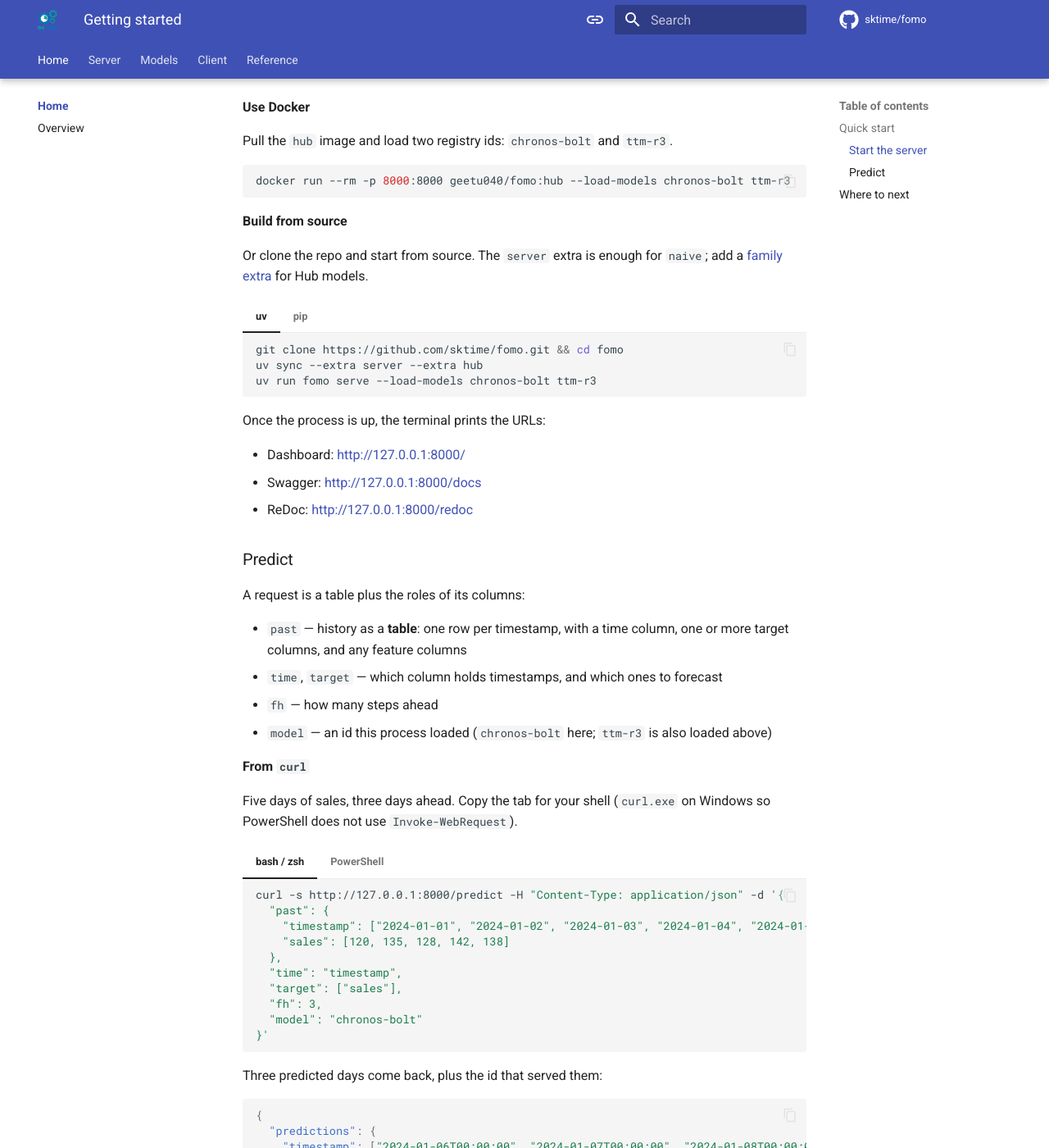
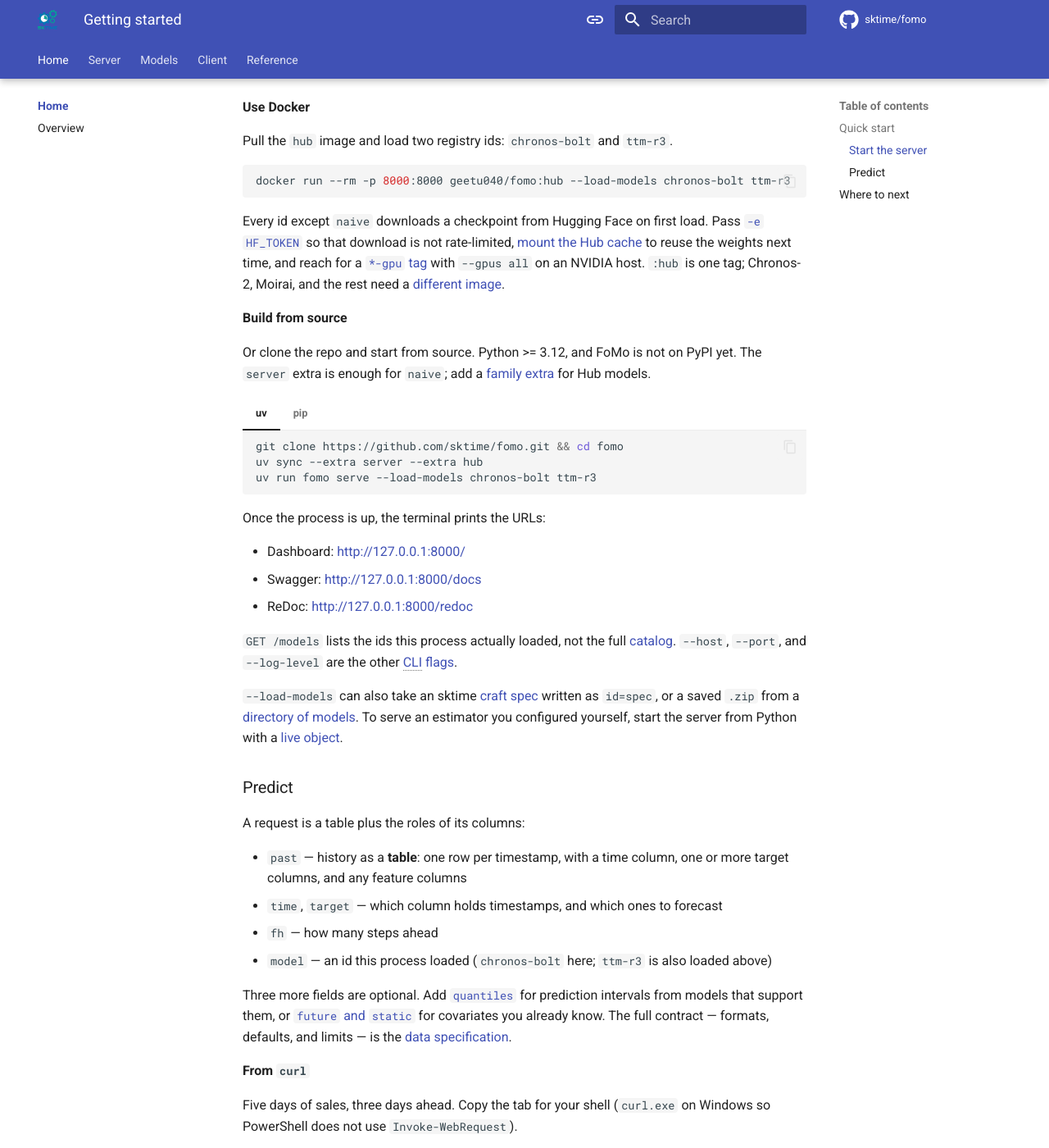
Before and after one commit to sktime/tserve, an MkDocs documentation site: the page built from docs/index.md, in a window 1280 px wide and 1400 px high, scrolled down 929 px. Shown: the whole window at 82% size. Built offline with MkDocs 1.6.1 and Material for MkDocs 9.7.7, drawn with Linux system fonts in a browser that asks for light colours; comment, search, counter and statistics services are not loaded; some of the changed text lies outside the part shown.

Commit message:
docs: improve quick start with more references (#104)
* add refs in "Start the server"

* add more refs in "Start the server"

* add refs in "Predict"

* add more refs in "Predict"

* add more refs in "Predict"

* add refs in "Use Docker"

* add refs in "Build from source"

* add more refs in "Start the server"

* add data-specification refs in "Predict"

* create "Data specification" box

````diff
--- a/docs/index.md
+++ b/docs/index.md
@@ -30,9 +30,11 @@ Pull the `hub` image and load two registry ids: `chronos-bolt` and `ttm-r3`.
 docker run --rm -p 8000:8000 geetu040/fomo:hub --load-models chronos-bolt ttm-r3
 ```
 
+Every id except `naive` downloads a checkpoint from Hugging Face on first load. Pass [`-e HF_TOKEN`](server/docker.md#hugging-face-token) so that download is not rate-limited, [mount the Hub cache](server/docker.md#keep-weights-between-runs) to reuse the weights next time, and reach for a [`*-gpu` tag](server/docker.md#gpu-images) with `--gpus all` on an NVIDIA host. `:hub` is one tag; Chronos-2, Moirai, and the rest need a [different image](server/docker.md#choose-which-models-to-load).
+
 **Build from source**
 
-Or clone the repo and start from source. The `server` extra is enough for `naive`; add a [family extra](models/index.md#dependencies) for Hub models.
+Or clone the repo and start from source. Python >= 3.12, and FoMo is not on PyPI yet. The `server` extra is enough for `naive`; add a [family extra](models/index.md#dependencies) for Hub models.
 
 === "uv"
 
@@ -58,6 +60,10 @@ Once the process is up, the terminal prints the URLs:
 - Swagger: [http://127.0.0.1:8000/docs](http://127.0.0.1:8000/docs)
 - ReDoc: [http://127.0.0.1:8000/redoc](http://127.0.0.1:8000/redoc)
 
+`GET /models` lists the ids this process actually loaded, not the full [catalog](models/index.md). `--host`, `--port`, and `--log-level` are the other [CLI flags](reference/cli.md#flags).
+
+`--load-models` can also take an sktime [craft spec](server/craft-specs.md) written as `id=spec`, or a saved `.zip` from a [directory of models](server/models-dir.md). To serve an estimator you configured yourself, start the server from Python with a [live object](server/live-objects.md).
+
 ### Predict
 
 A request is a table plus the roles of its columns:
@@ -66,6 +72,8 @@ A request is a table plus the roles of its columns:
 - `time`, `target` — which column holds timestamps, and which ones to forecast
 - `fh` — how many steps ahead
 - `model` — an id this process loaded (`chronos-bolt` here; `ttm-r3` is also loaded above)
+
+Three more fields are optional. Add [`quantiles`](client/data.md#quantiles) for prediction intervals from models that support them, or [`future` and `static`](client/data.md#future-and-static-data) for covariates you already know. The full contract — formats, defaults, and limits — is the [data specification](client/data.md).
 
 **From `curl`**
 
@@ -115,6 +123,8 @@ Three predicted days come back, plus the id that served them:
 }
 ```
 
+`past` can also be [row-oriented](client/data.md#table-formats), with `columns` and `data` instead of one list per column. Leave out `time` and `target` and FoMo [infers them](client/data.md#column-inference) from column order. A request it cannot serve comes back as a 400 or 422 [error](reference/errors.md) carrying a message and the `request_id`.
+
 **From `python`**
 
 The client takes the same fields as keywords and sends Arrow instead of JSON. Install the `client` extra:
@@ -153,7 +163,9 @@ print(result.predictions)
 #  'sales': [139.96…, 138.93…, 138.26…]}
 ```
 
-`past` went in as a dict of columns, so `predictions` comes back as one. Pass pandas, polars, or pyarrow and you get that type back instead — see [Python](client/python.md).
+`past` went in as a dict of columns, so `predictions` comes back as one. Pass pandas, polars, or pyarrow and you get that type back instead — see [Python](client/python.md). A pandas frame that keeps time in its [index](client/python.md#use-an-indexed-pandas-frame) works too, and the predictions come back indexed the same way.
+
+The process answers more than `/predict`. Its browser [dashboard](server/dashboard.md) plots a forecast from a sample series or a CSV you drop on it, while [`GET /models` and `GET /stats`](client/http.md#inspect-the-server) report what is loaded and how it is doing.
 
 ## Where to next
 
@@ -191,4 +203,12 @@ print(result.predictions)
 
     [:octicons-arrow-right-24: HTTP](client/http.md) or [Python](client/python.md)
 
+-   :material-table-column:{ .lg .middle } **Data specification**
+
+    ---
+
+    Every request field, table format, and response shape.
+
+    [:octicons-arrow-right-24: Data specification](client/data.md)
+
 </div>
````
